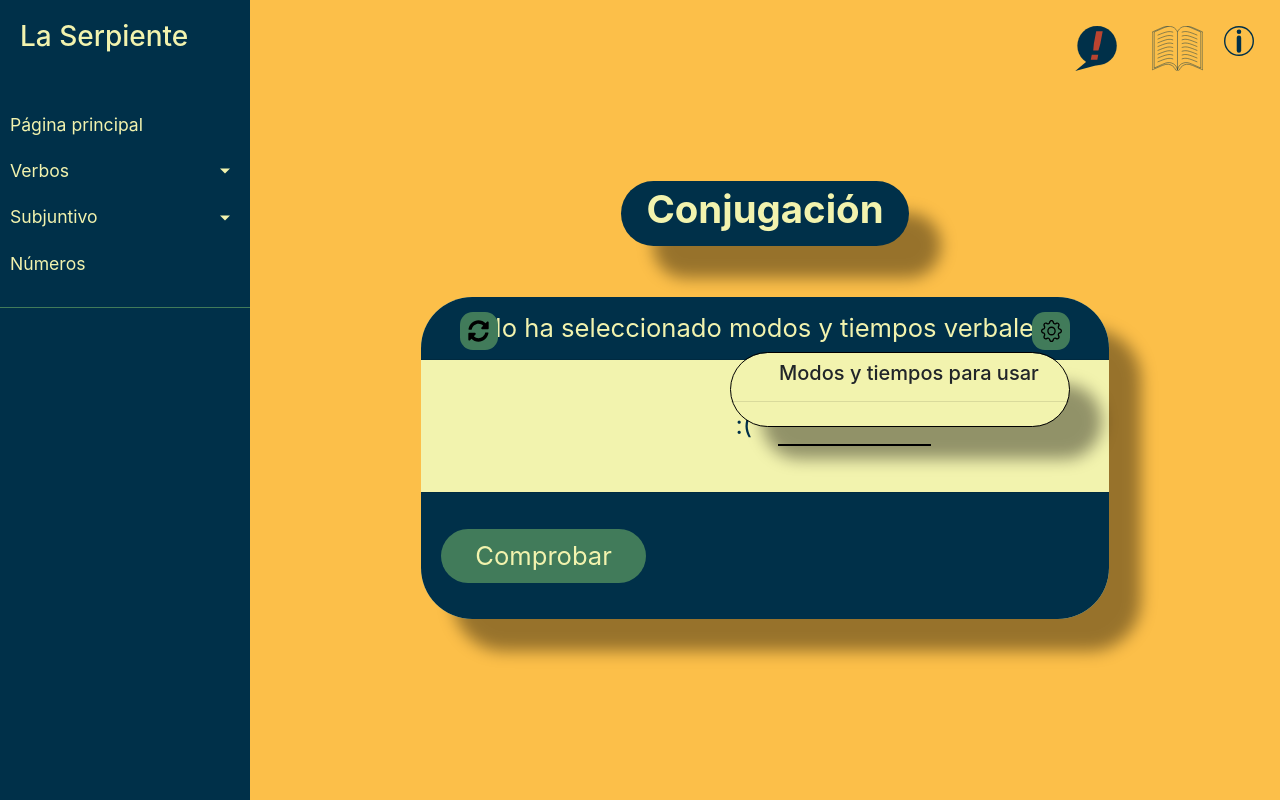
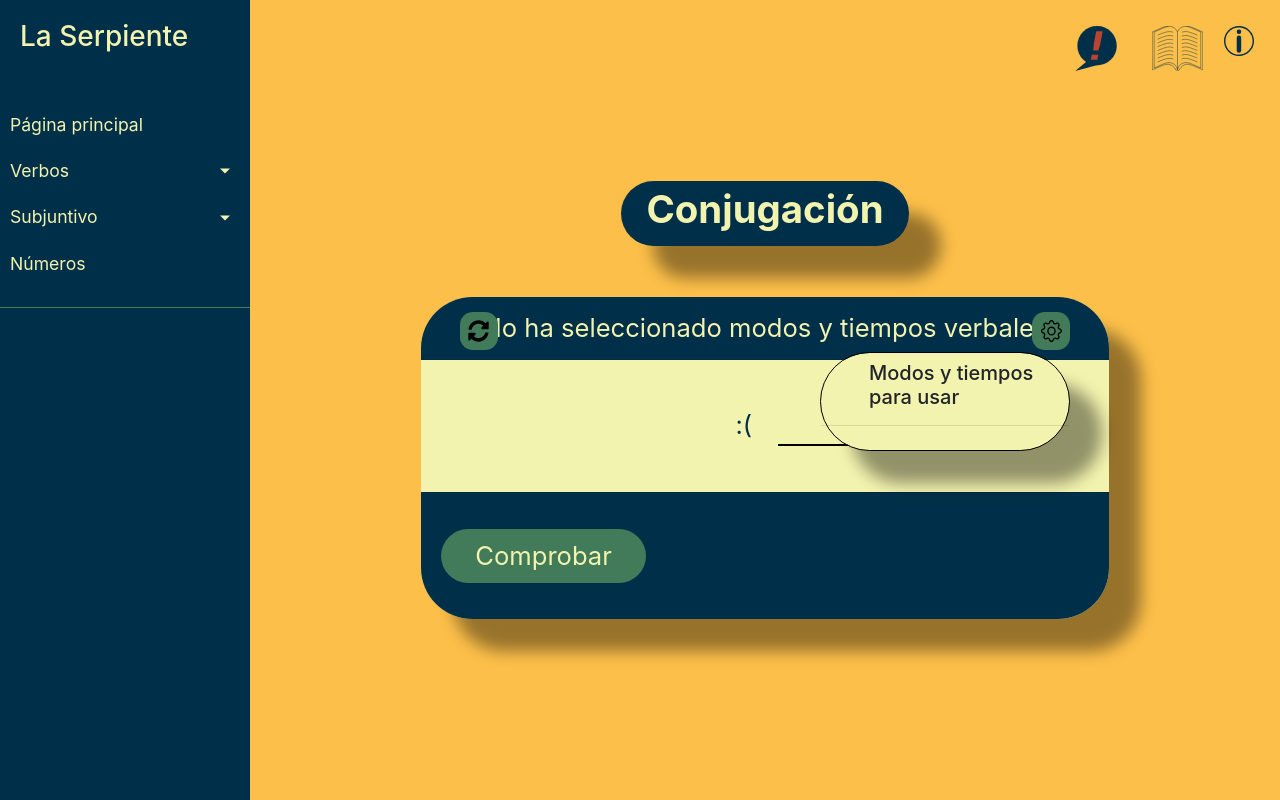
Before and after one commit to fabatka/laserpiente, a Flask app: page /quiz-conjugacion in a window 1280 px wide, after a click that opens the changed part. Run offline with Flask 2, Linux system fonts and the light colour scheme; data that the repository does not hold is empty; some libraries are stand-ins or nearby versions.

Commit message:
Make conjugation settings dropdown slimmer

```diff
--- a/app/static/css/quizpage-conjugacion.css
+++ b/app/static/css/quizpage-conjugacion.css
@@ -135,7 +135,7 @@ and on the right side there is the single input field (suitable for no more than
 }
 
 #settingsDropdown {
-    width: 340px;
+    width: 250px;
     background-color: var(--color2);
     border: 1px solid black;
 }
```
